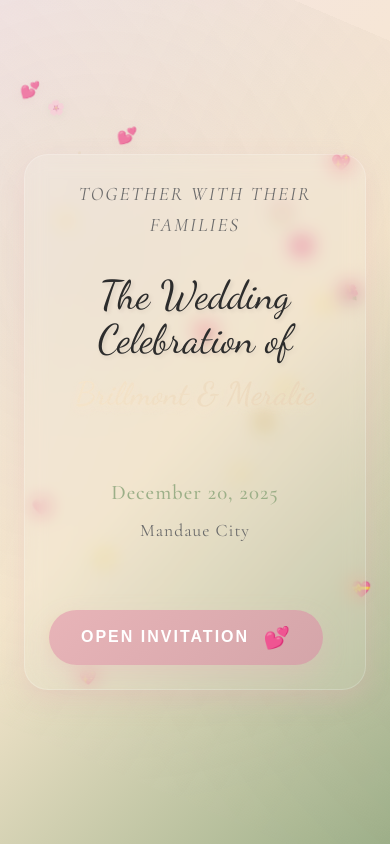
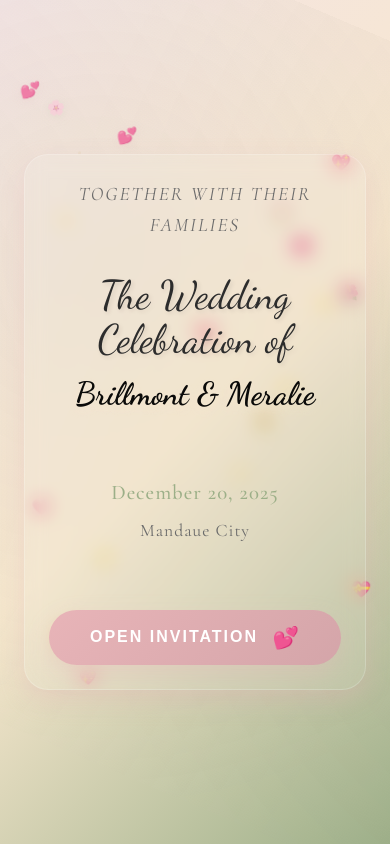
Before and after one commit to vjoseph6/brillmont-meralie-wedding, a React (Vite) app: page / in a window 390 px wide. Built offline with nearby package versions, Linux system fonts and the light colour scheme.

Commit message:
Work with Phone POV

```diff
--- a/src/components/CountdownTimer.css
+++ b/src/components/CountdownTimer.css
@@ -25,7 +25,7 @@
 
 .countdown-title {
   font-size: 2rem;
-  color: var(--text-primary);
+  color: #0c0c09;
   margin-bottom: var(--space-sm);
   font-weight: 300;
   font-family: var(--font-serif);
@@ -34,12 +34,20 @@
   z-index: 2;
 }
 
+.couple-namess {
+  font-size: 2rem;
+  color: #0c0c09;
+  margin-bottom: var(--space-sm);
+  font-weight: 300;
+  font-family: var(--font-display);
+  letter-spacing: 1px;
+  position: relative;
+  z-index: 2;
+}
+
 .couple-names {
   font-size: 3rem;
-  background: var(--gradient-champagne);
-  -webkit-background-clip: text;
-  -webkit-text-fill-color: transparent;
-  background-clip: text;
+  color: #0a0a09;
   margin-bottom: var(--space-xl);
   font-weight: 700;
   font-family: var(--font-display);
--- a/src/components/CountdownTimer.jsx
+++ b/src/components/CountdownTimer.jsx
@@ -37,7 +37,7 @@ function CountdownTimer() {
   return (
     <div className="countdown-container">
       <h2 className="countdown-title">Join Us for the Upcoming Wedding Of</h2>
-      <h3 className="couple-names">Brillmont & Meralie</h3>
+      <h3 className="couple-namess">Brillmont & Meralie</h3>
 
       <div className="countdown-timer">
         <div className="time-unit">
--- a/src/components/Navigation.jsx
+++ b/src/components/Navigation.jsx
@@ -2,6 +2,8 @@ import { useState } from "react";
 import "./Navigation.css";
 
 function Navigation({ activeSection, onSectionChange }) {
+  const [menuOpen, setMenuOpen] = useState(false);
+
   const sections = [
     { id: "wedding", label: "Wedding" },
     { id: "rsvp", label: "RSVP" },
@@ -10,27 +12,41 @@ function Navigation({ activeSection, onSectionChange }) {
     { id: "venue", label: "Venue" },
   ];
 
+  const handleSelect = (id) => {
+    onSectionChange(id);
+    setMenuOpen(false); // close menu after selection (mobile)
+  };
+
   return (
     <nav className="navigation">
       <div className="nav-container">
         <div className="nav-brand">
           <h2>Brillmont & Meralie</h2>
         </div>
-        <ul className="nav-menu">
+        <ul className={`nav-menu ${menuOpen ? "active" : ""}`}>
           {sections.map((section) => (
             <li key={section.id} className="nav-item">
               <button
                 className={`nav-link ${
                   activeSection === section.id ? "active" : ""
                 }`}
-                onClick={() => onSectionChange(section.id)}
+                onClick={() => handleSelect(section.id)}
               >
                 {section.label}
               </button>
             </li>
           ))}
         </ul>
-        <div className="nav-toggle">
+        <div
+          className={`nav-toggle ${menuOpen ? "active" : ""}`}
+          onClick={() => setMenuOpen((o) => !o)}
+          aria-label="Toggle menu"
+          role="button"
+          tabIndex={0}
+          onKeyDown={(e) => {
+            if (e.key === "Enter" || e.key === " ") setMenuOpen((o) => !o);
+          }}
+        >
           <span className="bar"></span>
           <span className="bar"></span>
           <span className="bar"></span>
--- a/src/pages/FirstPage.css
+++ b/src/pages/FirstPage.css
@@ -54,10 +54,7 @@
   display: block;
   font-size: 5rem;
   font-weight: 700;
-  background: var(--gradient-champagne);
-  -webkit-background-clip: text;
-  -webkit-text-fill-color: transparent;
-  background-clip: text;
+  color: var(--text-primary);
   margin-top: var(--space-sm);
   animation: slideInFromRight 1.4s ease-out 0.6s both;
   text-shadow: 0 4px 8px rgba(247, 231, 206, 0.3);
@@ -102,11 +99,15 @@
   letter-spacing: 2px;
   position: relative;
   overflow: hidden;
+
   display: flex;
   align-items: center;
+  justify-content: center;
   gap: var(--space-sm);
-  min-width: 280px;
-  justify-content: center;
+
+  width: 100%;        /* ✅ full width */
+  max-width: 500px;   /* ✅ optional: limit max width */
+  margin: 0 auto;     /* ✅ center horizontally */
 }
 
 .open-invitation-btn::before {
@@ -116,7 +117,12 @@
   left: -100%;
   width: 100%;
   height: 100%;
-  background: linear-gradient(90deg, transparent, rgba(255, 255, 255, 0.3), transparent);
+  background: linear-gradient(
+    90deg,
+    transparent,
+    rgba(255, 255, 255, 0.3),
+    transparent
+  );
   transition: left 0.6s;
 }
 
@@ -133,6 +139,7 @@
 .open-invitation-btn:active {
   transform: translateY(-2px) scale(1.02);
 }
+
 
 .btn-text {
   position: relative;
--- a/src/pages/InvitationPage.css
+++ b/src/pages/InvitationPage.css
@@ -54,10 +54,7 @@ section:hover {
 }
 
 section h2 {
-  background: var(--gradient-champagne);
-  -webkit-background-clip: text;
-  -webkit-text-fill-color: transparent;
-  background-clip: text;
+  color: #050505;
   font-size: 2.8rem;
   margin-bottom: var(--space-xl);
   text-align: center;
```
